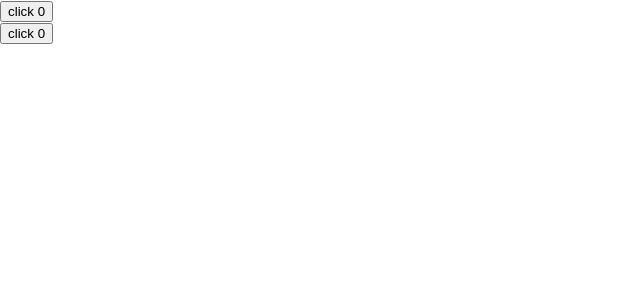
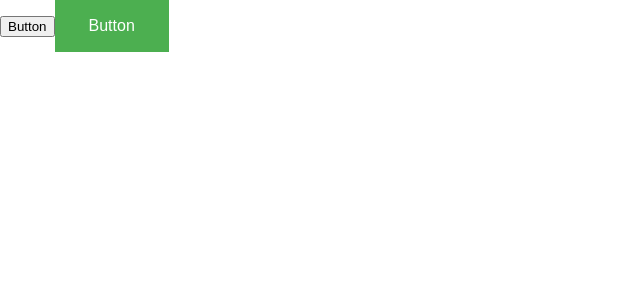
Before and after one commit to mytute/react-test, a React (Create React App) app in the folder hello-world/: page / in a window 1280 px wide. Shown: the top 300 px of the page, without its empty margins (0-640 px from the left). Built offline with nearby package versions, Linux system fonts and the light colour scheme.

Commit message:
add test

```diff
--- a/hello-world/package.json
+++ b/hello-world/package.json
@@ -10,6 +10,7 @@
     "react": "^18.2.0",
     "react-dom": "^18.2.0",
     "react-scripts": "5.0.1",
+    "styled-components": "^6.1.0",
     "web-vitals": "^2.1.4"
   },
   "scripts": {
--- a/hello-world/src/App.js
+++ b/hello-world/src/App.js
@@ -1,12 +1,10 @@
 import "./App.css";
-import DocTitleOne from "./components/DocTitleOne";
-import DocTitleTwo from "./components/DocTitleTwo";
+import Button from "./components/Button";
 
 function App() {
   return (
     <div>
-      <DocTitleOne/>
-      <DocTitleTwo/>
+      <Button/>
     </div>
   );
 }
--- /dev/null
+++ b/hello-world/src/components/Button.jsx
@@ -0,0 +1,26 @@
+import React from 'react';
+import styled from 'styled-components';
+
+const StyledButton = styled.button`
+  border: 2px solid #4caf50;
+  background-color: #4caf50;
+  color: white;
+  padding: 15px 32px;
+  text-align: center;
+  text-decoration: none;
+  display: inline-block;
+  font-size: 16px;
+  cursor: pointer;
+  transition: 0.5s all ease-out;
+`
+
+const Button = () => {
+  return (
+    <>
+    <button>Button</button>
+    <StyledButton>Button</StyledButton>
+    </>
+  )
+}
+
+export default Button;
--- a/hello-world/src/components/DocTitleOne.jsx
+++ /dev/null
@@ -1,22 +0,0 @@
-import React, { useState } from "react";
-import useDocumentTitle from "./useDocumentTitle";
-
-const DocTitleOne = () => {
-  const [count, setCount] = useState(0);
-
-  useDocumentTitle(count);
-
-  return (
-    <div>
-      <button
-        onClick={() => {
-          setCount(count + 1);
-        }}
-      >
-        click {count}
-      </button>
-    </div>
-  );
-};
-
-export default DocTitleOne;
--- a/hello-world/src/components/DocTitleTwo.jsx
+++ /dev/null
@@ -1,21 +0,0 @@
-import React, { useState } from "react";
-import useDocumentTitle from "./useDocumentTitle";
-
-const DocTitleTwo = () => {
-  const [count, setCount] = useState(0);
-
-  useDocumentTitle(count);
-  return (
-    <div>
-      <button
-        onClick={() => {
-          setCount(count + 1);
-        }}
-      >
-        click {count}
-      </button>
-    </div>
-  );
-};
-
-export default DocTitleTwo;
--- a/hello-world/src/components/useDocumentTitle.jsx
+++ /dev/null
@@ -1,9 +0,0 @@
-import { useEffect } from "react";
-
-const useDocumentTitle = (count) => {
-  useEffect(() => {
-    document.title = `Count ${count}`;
-  }, [count]);
-};
-
-export default useDocumentTitle;
```
Also changed, not shown: 1 other file (tests, documents, lock files or other folders).
